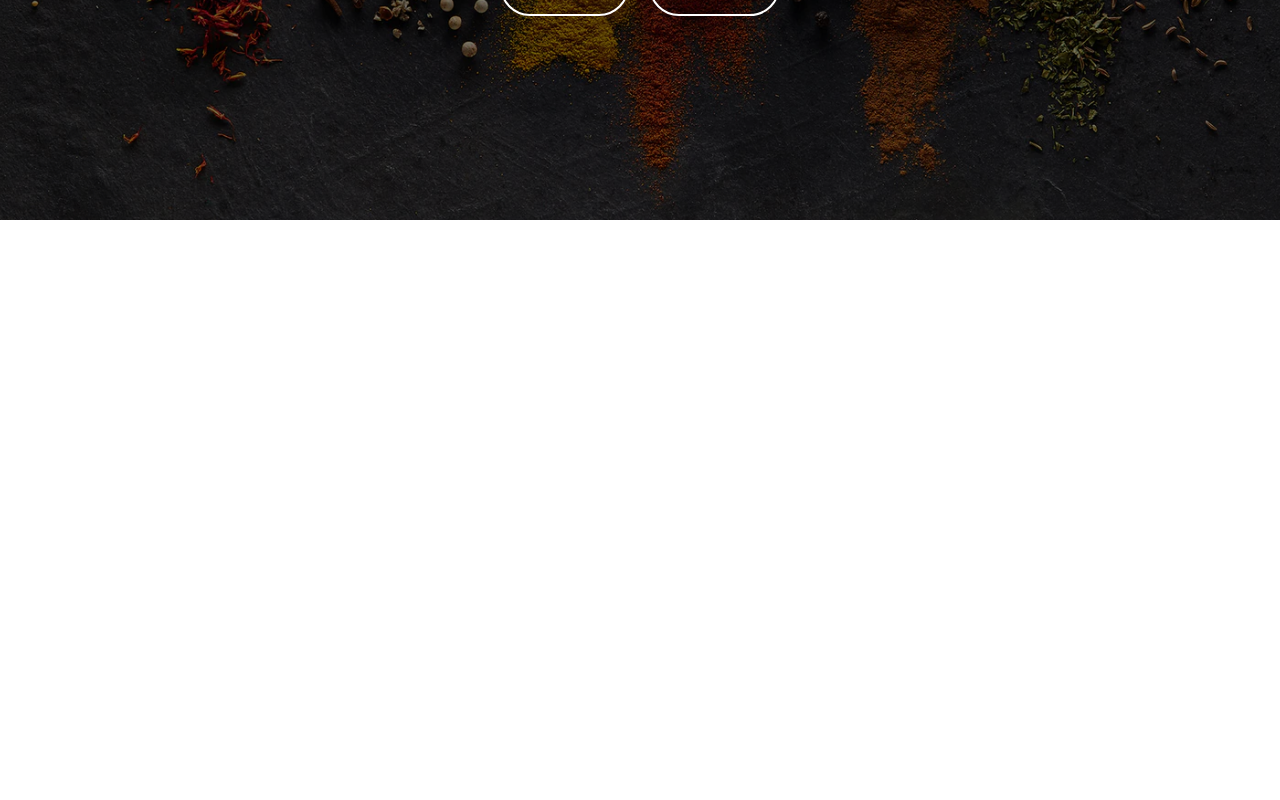
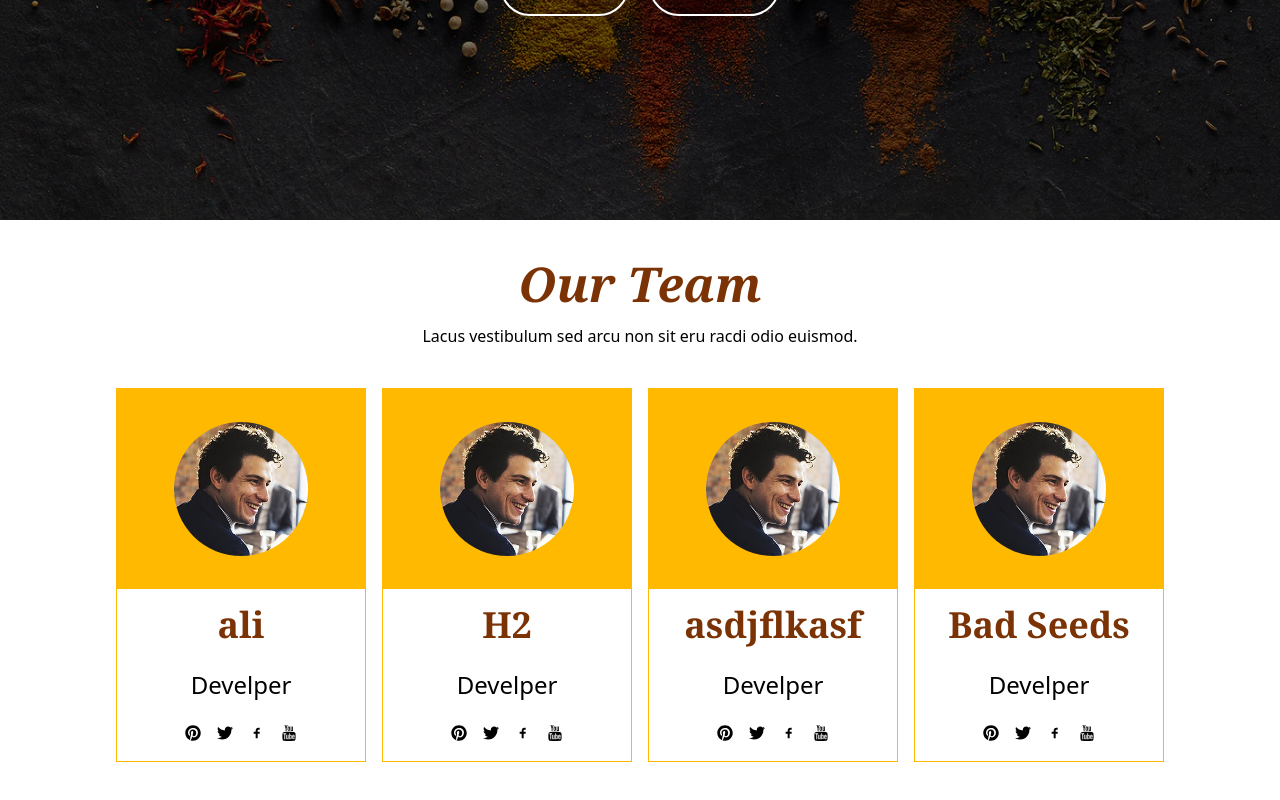
Before and after one commit to SaimrRazaAly/waffy_shop, a Next.js app: page / in a window 1280 px wide. Shown: the part 4259-5059 px from the top of the page. Before the commit the page ends 4479 px from the top, so only its background shows below. Built offline with nearby package versions, Linux system fonts and the light colour scheme.

Commit message:
Team SEction

```diff
--- a/package.json
+++ b/package.json
@@ -12,7 +12,8 @@
     "next": "15.3.1",
     "postcss": "^8.5.3",
     "react": "^19.0.0",
-    "react-dom": "^19.0.0"
+    "react-dom": "^19.0.0",
+    "react-icons": "^5.5.0"
   },
   "devDependencies": {
     "@eslint/eslintrc": "^3",
--- a/src/Components/Border_Btn.jsx
+++ b/src/Components/Border_Btn.jsx
@@ -1,4 +1,4 @@
-"use client";
+
 
 import React from "react";
 
--- a/src/Components/Cards.jsx
+++ b/src/Components/Cards.jsx
@@ -1,5 +1,7 @@
 import Image from "next/image";
-import React from "react";
+import { TiSocialFacebook } from "react-icons/ti";
+import { TfiYoutube } from "react-icons/tfi";
+import { FaTwitter, FaPinterest } from "react-icons/fa";
 
 const Product_Card = ({ title, price, image }) => {
   return (
@@ -14,3 +16,30 @@ const Product_Card = ({ title, price, image }) => {
 };
 
 export default Product_Card;
+
+export const Team_Card = ({ name, profession, image }) => {
+  return (
+    <div className="  border   border-amber-400 w-[250px]">
+      <div className="h-[200px] flex items-center justify-center bg-amber-400">
+        <Image
+          src={image}
+          alt="Dires"
+          width={150}
+          height={150}
+          className="rounded-full transition-all duration-500 border-8  hover:border-amber-900"
+        />
+      </div>
+      <div className="h-[40%] flex flex-col items-center justify-center text-center mt-4 bg-white gap-6">
+        <h2 className="text-4xl md:text-4xl font-bold font-serif text-amber-900 ">{name}</h2>
+        <p className="font-extralight md:text-2xl ">{profession}</p>
+
+        <div className="flex gap-4  mb-5  ">
+          <FaPinterest />
+          <FaTwitter />
+          <TiSocialFacebook />
+          <TfiYoutube />
+        </div>
+      </div>
+    </div>
+  );
+};
--- a/src/app/layout.js
+++ b/src/app/layout.js
@@ -1,29 +1,16 @@
-import { Geist, Geist_Mono } from "next/font/google";
 import "./globals.css";
 
-const geistSans = Geist({
-  variable: "--font-geist-sans",
-  subsets: ["latin"],
-});
-
-const geistMono = Geist_Mono({
-  variable: "--font-geist-mono",
-  subsets: ["latin"],
-});
-
 export const metadata = {
-  title: "Create Next App",
-  description: "Generated by create next app",
+  title: {
+    default: "Waffy Shopp",
+    template: "%s | Waffy Shopp",
+  },
 };
 
 export default function RootLayout({ children }) {
   return (
     <html lang="en">
-      <body
-        className={`${geistSans.variable} ${geistMono.variable} antialiased`}
-      >
-        {children}
-      </body>
+      <body>{children}</body>
     </html>
   );
 }
--- a/src/app/page.js
+++ b/src/app/page.js
@@ -2,6 +2,7 @@ import Banner from "@/Components/Banner";
 import Hero from "@/sections/Hero";
 import Offers from "@/sections/Offers";
 import Products from "@/sections/Products";
+import Team from "@/sections/Team";
 import React from "react";
 
 const Home = () => {
@@ -13,6 +14,7 @@ const Home = () => {
       <Offers row={"row"} />
       <Offers row={"row-reverse"} />
       <Banner/>
+      <Team/>
     </>
   );
 };
--- a/src/constants/data.js
+++ b/src/constants/data.js
@@ -20,3 +20,10 @@ export const products = [
   { id: 2, title: "Good Seeds", price: 99, image: "/images/1.jpg" },
   { id: 3, title: "Bad Seeds", price: 120, image: "/images/1.jpg" },
 ];
+
+export const Team_data = [
+  { id: 1, title: "ali", profession:"Develper", image: "/images/1Client.jpg" },
+  { id: 2, title: "H2", profession:"Develper", image: "/images/1Client.jpg" },
+  { id: 3, title: "asdjflkasf", profession:"Develper", image: "/images/1Client.jpg" },
+  { id: 4, title: "Bad Seeds", profession:"Develper", image: "/images/1Client.jpg" },
+];
--- /dev/null
+++ b/src/sections/Team.jsx
@@ -0,0 +1,22 @@
+import { Team_Card } from "@/Components/Cards";
+import Sec_Heading from "@/Components/Sec_Heading";
+import { Team_data } from "@/constants/data";
+import React from "react";
+
+const Team = () => {
+  return (
+    <section className=" md:py-10">
+      <Sec_Heading
+        title={"Our Team"}
+        para={"Lacus vestibulum sed arcu non sit eru racdi odio euismod."}
+      />
+      <div className="flex gap-4 mt-10 justify-center items-center flex-wrap mx-auto">
+        {Team_data.map((v, i) => {
+          return <Team_Card name={v.title} image={v.image} profession={v.profession} key={v.id} />;
+        })}
+      </div>
+    </section>
+  );
+};
+
+export default Team;
```
Also changed, not shown: public/images/1Client.jpg (added), src/app/globals.css (line endings or trailing spaces), 1 other file (tests, documents, lock files or other folders).
